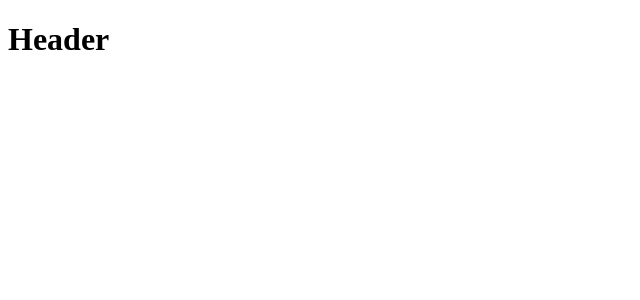
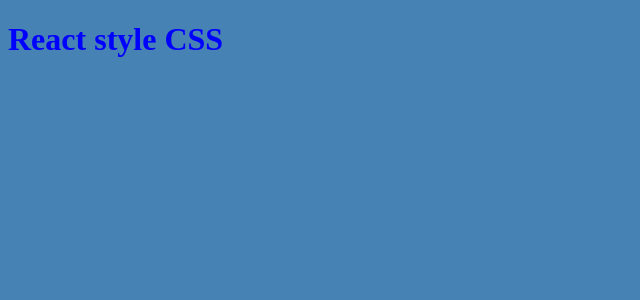
Before and after one commit to heri56/Belajar-React, a React app: page / in a window 1280 px wide. Shown: the top 300 px of the page, without its empty margins (0-640 px from the left). Built offline with nearby package versions, Linux system fonts and the light colour scheme.

Commit message:
Style Background Reactjs

```diff
--- a/App.jsx
+++ b/App.jsx
@@ -1,5 +1,5 @@
 import React from 'react';
-
+import Menu, { SubMenu, Item as MenuItem } from 'rc-menu';
 
 /*class App extends React.Component {
    render() {
@@ -24,11 +24,17 @@
 
 class Header extends React.Component {
   render(){
+    //Style Background
+  document.body.style.backgroundColor = "SteelBlue ";
+    const divStyle = {
+      color: 'blue',
+    };
     return (
-      <div>
-        <h1>Header</h1>
+      <div style={divStyle}>
+        <h1>React style CSS</h1>
       </div>
-    )
+
+    );
   }
 
 }
@@ -40,5 +46,28 @@
   }*/
 //}
 
+class GroceList extends React.Component {
+  render(){
+    return(
+      <ul>
+        <ListItem jumlah="1" name="Bread"/>
+        <ListItem jumlah="6" name="Eggs"/>
+        <ListItem jumlah="2" name="Milk"/>
+      </ul>
+    );
+  }
+}
+
+class ListItem extends React.Component {
+  render(){
+    return(
+      <li>
+        {this.this.props.jumlah}x {this.props.name}
+      </li>
+    );
+  }
+
+}
+
 //export default App;
 export default Header;
--- a/main.js
+++ b/main.js
@@ -2,4 +2,4 @@
 import ReactDOM from 'react-dom';
 import App from './App.jsx';
 
-ReactDOM.render(<App />, document.getElementById('null'));
+ReactDOM.render(<App/>, document.getElementById('null'));
```
